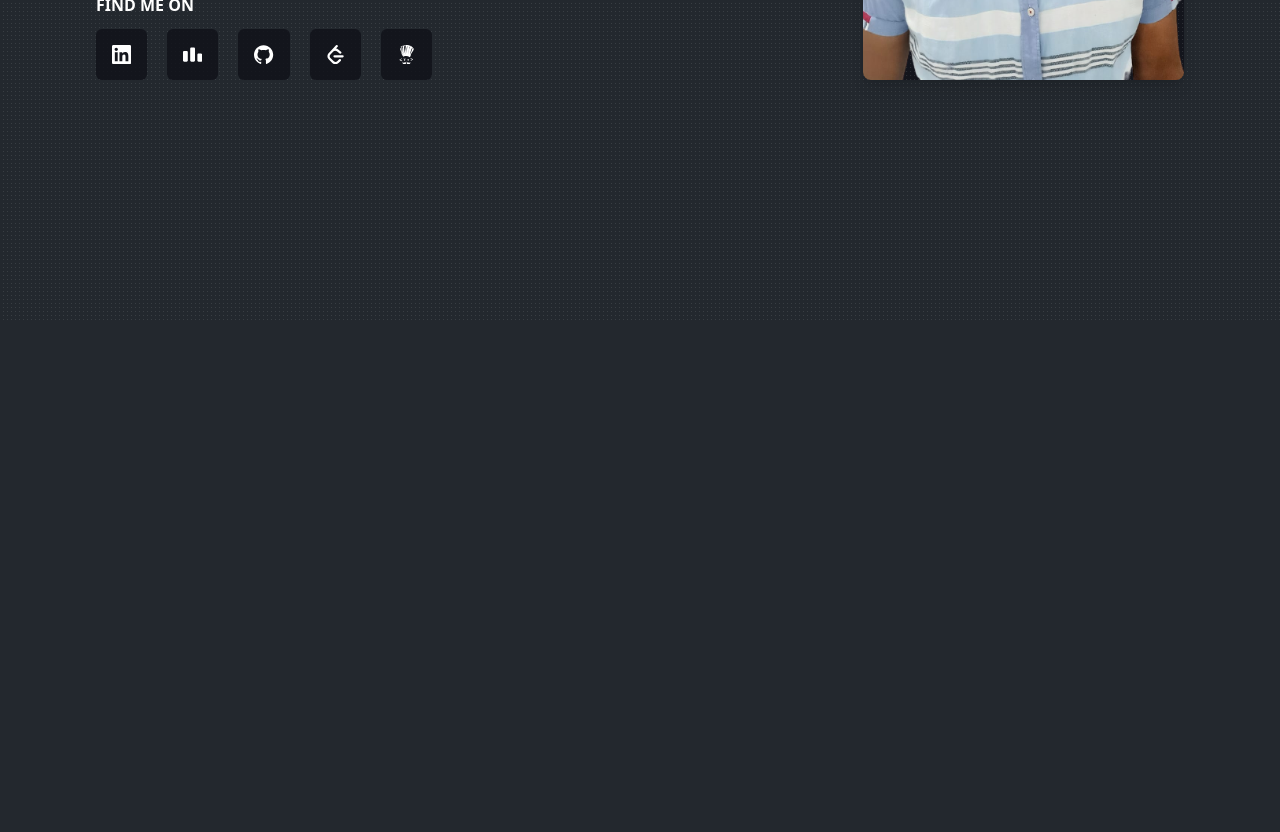
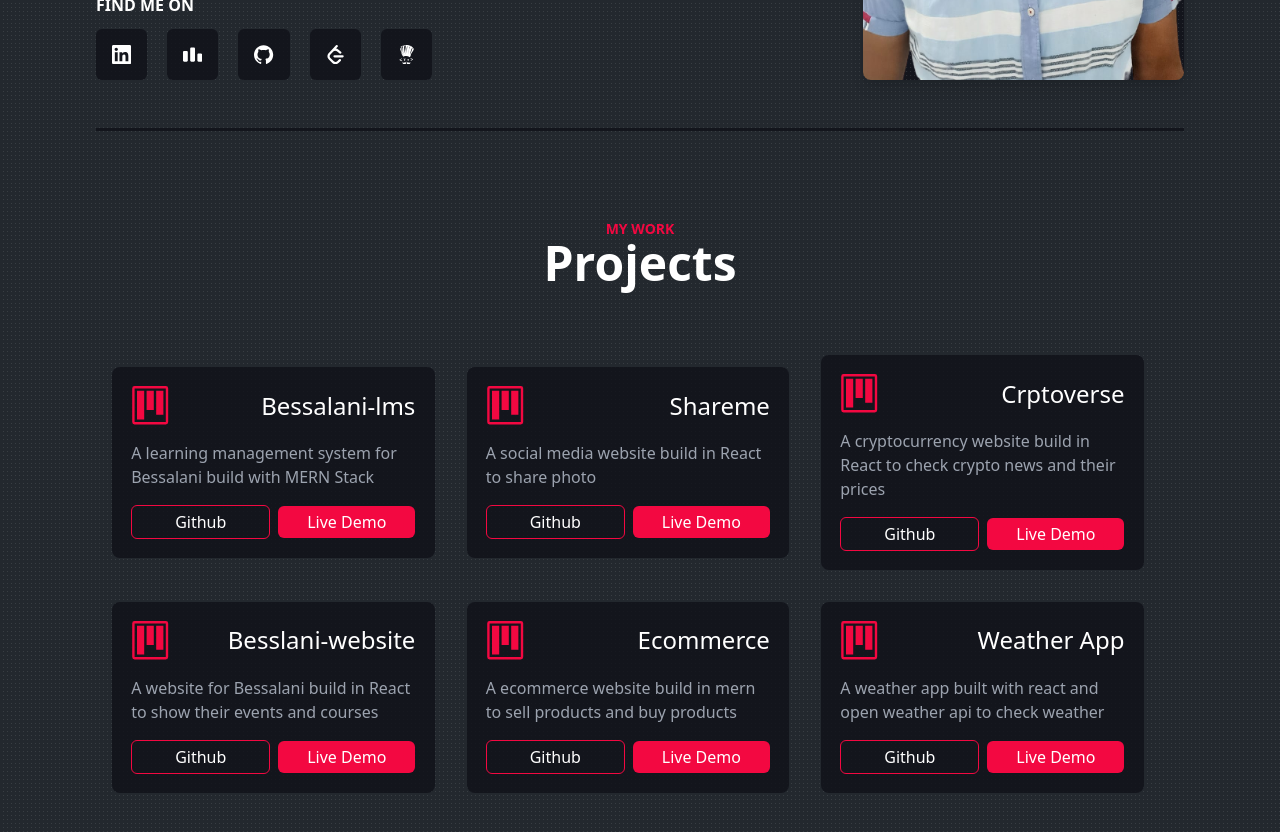
Before and after one commit to AmitThakur045/Portfolio, a React (Create React App) app: page / in a window 1280 px wide. Shown: the part 480-1312 px from the top of the page. Before the commit the page ends 800 px from the top, so only its background shows below. Built offline with nearby package versions, Linux system fonts and the light colour scheme.

Commit message:
added project section

```diff
--- a/src/components/Home/Home.js
+++ b/src/components/Home/Home.js
@@ -11,12 +11,13 @@ import {
 
 const Home = () => {
   return (
+    <>
       <div className="flex" id="home">
-      <div className="flex-[0.6] flex flex-col py-[5rem]">
+        <div className="flex-[0.6] flex flex-col pt-[5rem]">
           <h1 className="text-[1.4rem] font-semibold pb-0">
             Hello, <span>I'm</span>
           </h1>
-        <h1 className="text-[3.4rem] font-bold text-[#f30841] hover:scale-105 transition-all duration-300 hover:text-white hover:cursor-pointer">
+          <h1 className="text-[3.4rem] font-bold text-[#f30841] hover:scale-110 transition-all duration-300 hover:text-white hover:translate-x-7 hover:cursor-pointer">
             Amit Thakur
           </h1>
           <p className="text-[1.4rem] font-semibold pb-0">
@@ -24,10 +25,10 @@ const Home = () => {
           </p>
           <p className="text-[1rem] pt-5 text-gray-400">
             I'm a MERN-Stack Web-Developer. Currently pursuing my Bachelor's in
-          Technology in Computer Science and Engineering from Maharaja Surajmal
-          Institute of Technology, New Delhi, India. Currently I'm doing an
-          internship as FullStack Developer at Bessalani. I also do bit of
-          Competitive programming.
+            Technology in Computer Science and Engineering from Maharaja
+            Surajmal Institute of Technology, New Delhi, India. Currently I'm
+            doing an internship as FullStack Developer at Bessalani. I also do
+            bit of Competitive programming.
           </p>
           <div className="pt-12 space-y-3">
             <h1 className="font-semibold">FIND ME ON</h1>
@@ -88,6 +89,8 @@ const Home = () => {
           </div>
         </div>
       </div>
+      <div className="bg-[#101118] bg-opacity-80 w-full py-[0.1rem] my-12"></div>
+    </>
   );
 };
 
--- a/src/components/Main/Main.js
+++ b/src/components/Main/Main.js
@@ -1,12 +1,14 @@
 import React from 'react'
 import Home from '../Home/Home'
 import Navbar from '../Navbar/Navbar'
+import Project from '../Project/Project'
 
 const Main = () => {
   return (
     <div className='px-24 py-10 w-full text-white'>
         <Navbar />
         <Home />
+        <Project />
     </div>
   )
 }
--- /dev/null
+++ b/src/components/Project/Project.js
@@ -0,0 +1,101 @@
+import React from "react";
+import { GoProject } from "react-icons/go";
+
+const Project = () => {
+  const data = [
+    {
+      name: "Bessalani-lms",
+      description:
+        "A learning management system for Bessalani build with MERN Stack",
+      image: "",
+      live: "https://bessalani-lms.netlify.app/",
+      github: "https://github.com/AmitThakur045/Project1",
+    },
+    {
+      name: "Shareme",
+      description: "A social media website build in React to share photo",
+      image: "",
+      live: "https://shareme-amitthakur.netlify.app/",
+      github: "https://github.com/AmitThakur045/ShareMe-App",
+    },
+    {
+      name: "Crptoverse",
+      description:
+        "A cryptocurrency website build in React to check crypto news and their prices",
+      image: "",
+      live: "https://cryptoverse-amitthakur045.netlify.app/",
+      github: "https://github.com/AmitThakur045/CryptoVerse-web-app",
+    },
+    {
+      name: "Besslani-website",
+      description:
+        "A website for Bessalani build in React to show their events and courses",
+      image: "",
+      live: "https://bessalani.com/",
+      github: "https://github.com/SHUBHAMTRIPATH/Bessalani_Website",
+    },
+    {
+      name: "Ecommerce",
+      description:
+        "A ecommerce website build in mern to sell products and buy products",
+      image: "",
+      live: "https://github.com/AmitThakur045/Ecommerce",
+      github: "https://github.com/AmitThakur045/Ecommerce",
+    },
+    {
+      name: "Weather App",
+      description:
+        "A weather app built with react and open weather api to check weather",
+      image: "",
+      live: "https://ncdyh.codesandbox.io/",
+      github: "https://github.com/AmitThakur045/weather-app",
+    },
+  ];
+  return (
+    <div className="flex flex-col pt-10" id="project">
+      <div className="w-full flex justify-center items-center text-[#f30841] text-sm font-semibold">
+        MY WORK
+      </div>
+      <div className="w-full flex justify-center items-center text-5xl font-bold pb-7">
+        <h1 className="ease-linear hover:scale-110 duration-300 transition-all hover:text-[#f30841] hover:cursor-pointer">
+          Projects
+        </h1>
+      </div>
+      <div className="w-full flex flex-wrap pt-6">
+        {data.map((item, i) => (
+          <div className="flex justify-center items-center lg:w-[27.7vw] md:w-[25vw] w-full p-[1rem] hover:scale-105 duration-300 ease-in">
+            <div className="w-full bg-[#101118] bg-opacity-80 hover:bg-opacity-60 p-[1.2rem] rounded-lg hover:cursor-pointer space-y-4">
+              <div className="flex items-center justify-between w-full">
+                <GoProject className="text-[#f30841]" fontSize={"2.4rem"} />
+                <h1 className="text-2xl hover:text-[#f30841] duration-300 ease-in">
+                  {item.name}
+                </h1>
+              </div>
+              <div className="text-gray-400 w-">{item.description}</div>
+              <div className="flex w-full justify-between items-center space-x-2">
+                <a
+                  href={item.github}
+                  target="_blank"
+                  rel="noreferrer"
+                  className="w-full flex flex-[0.5] border-[#f30841] border-[0.1rem] hover:bg-white hover:border-white hover:text-[#f30841] duration-300 ease-in hover:text-semibold py-1 rounded-md justify-center items-center"
+                >
+                  Github
+                </a>
+                <a
+                  href={item.live}
+                  target="_blank"
+                  rel="noreferrer"
+                  className="w-full flex flex-[0.5] bg-[#f30841] rounded-md py-1 justify-center items-center hover:bg-white hover:text-[#f30841] duration-300 ease-in hover:text-semibold"
+                >
+                  Live Demo
+                </a>
+              </div>
+            </div>
+          </div>
+        ))}
+      </div>
+    </div>
+  );
+};
+
+export default Project;
```
Lines whose indentation alone changed are shown as unchanged.
